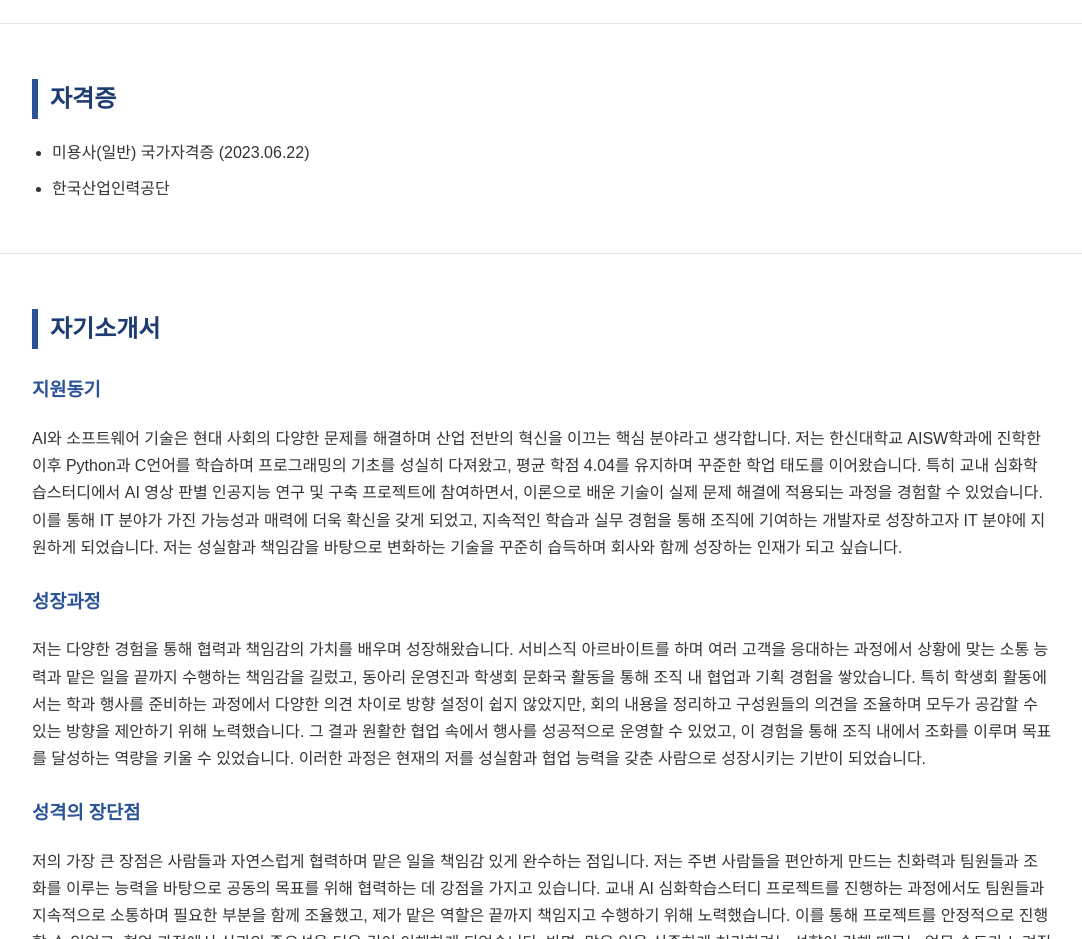
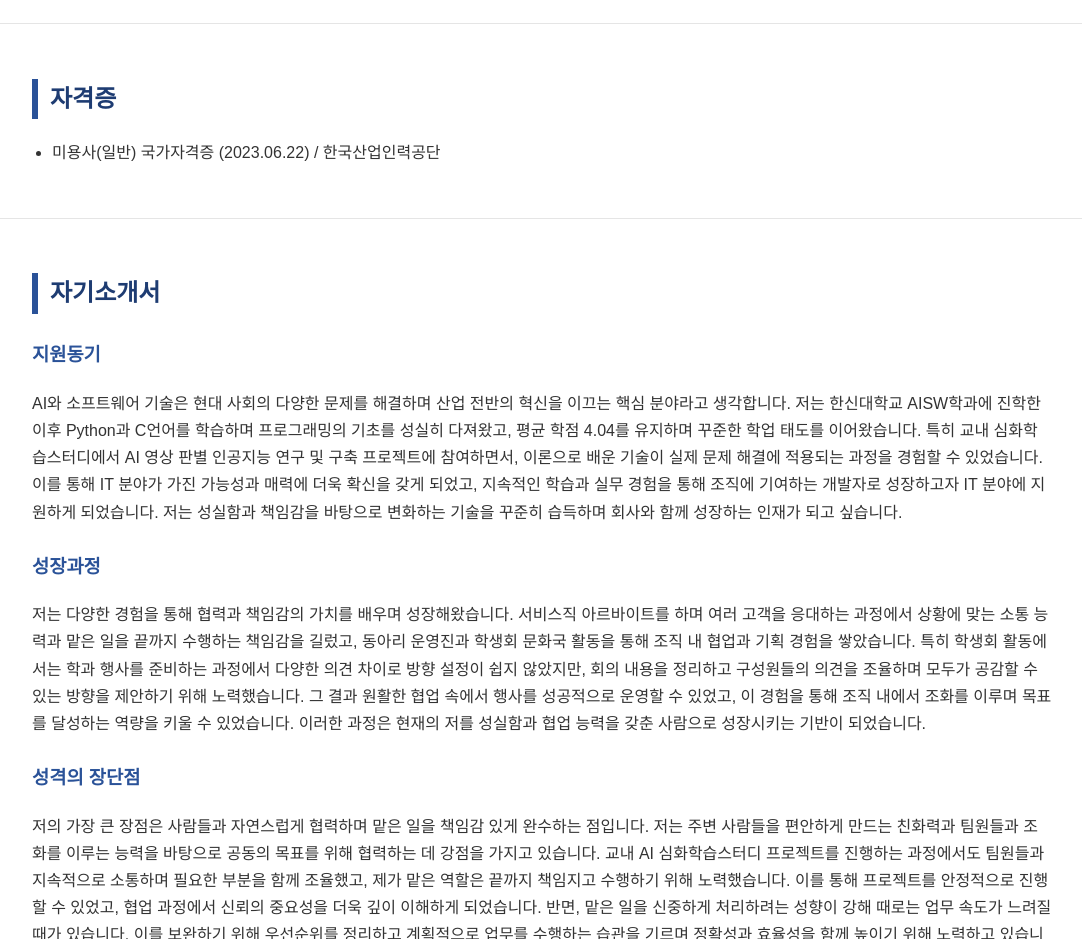
Before and after one commit to gongo1795/-resume, a plain HTML site: page index.html in a window 1280 px wide. Shown: the part 1780-2719 px from the top of the page, without its empty margins (98-1180 px from the left). Drawn offline with Linux system fonts and the light colour scheme.

Commit message:
Combine certification details into a single list item

```diff
--- a/index.html
+++ b/index.html
@@ -190,8 +190,7 @@
   <section class="section">
     <h2>자격증</h2>
     <ul>
-      <li>미용사(일반) 국가자격증 (2023.06.22)</li>
-      <li>한국산업인력공단</li>
+      <li>미용사(일반) 국가자격증 (2023.06.22) / 한국산업인력공단</li>
     </ul>
   </section>
 
```
